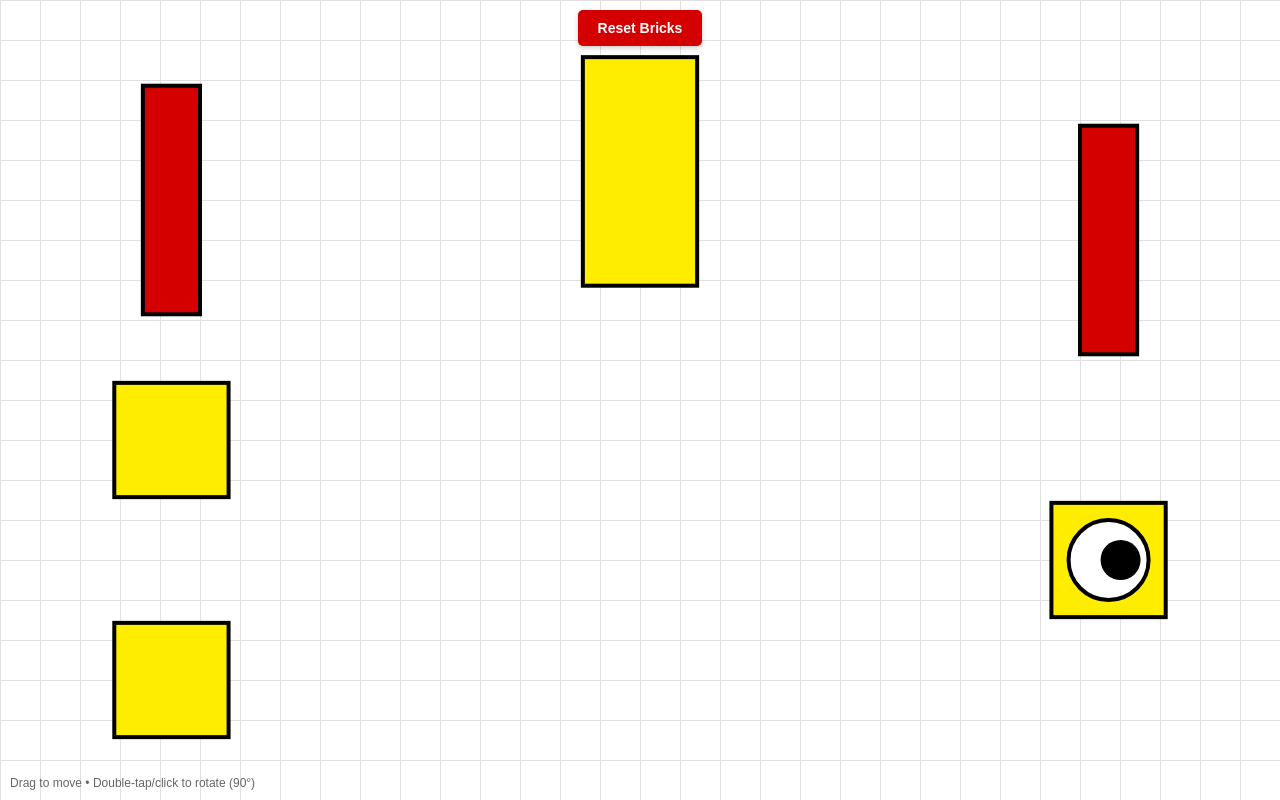
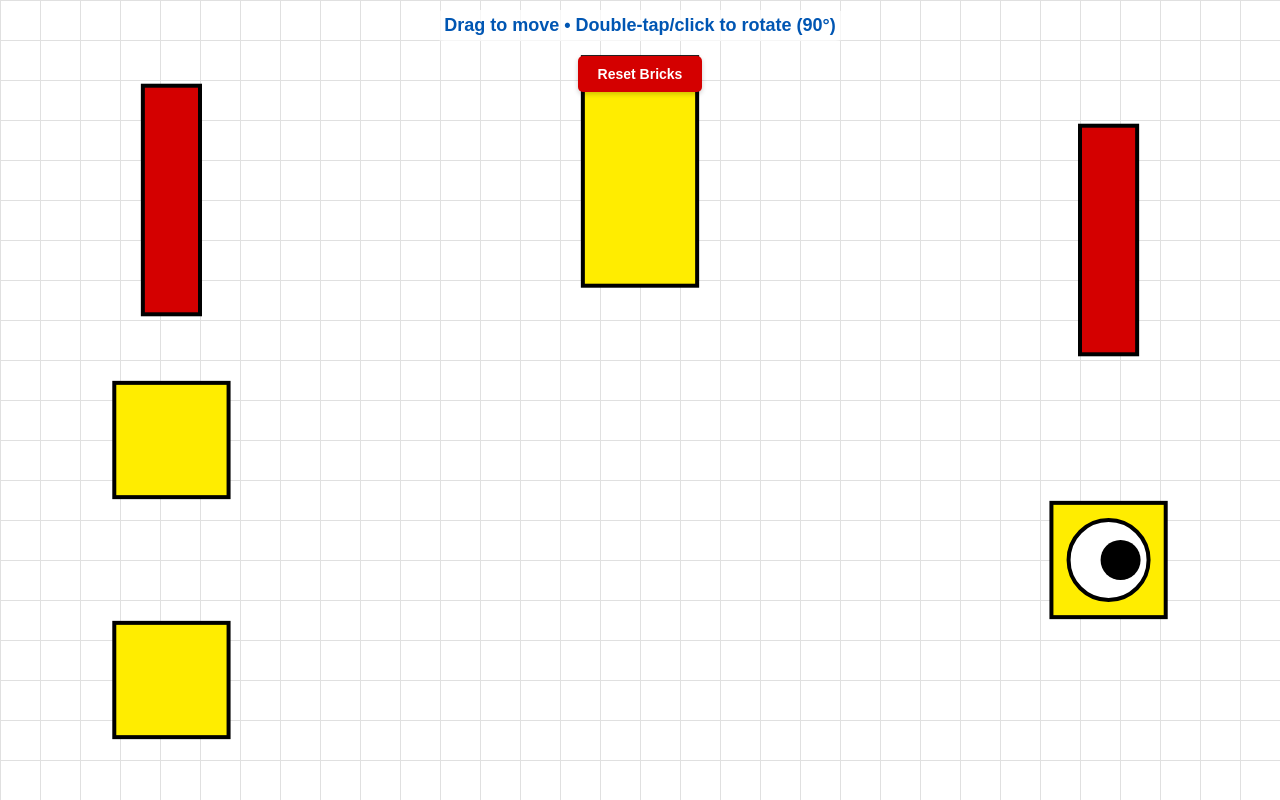
Before and after one commit to Racen245/practiceforjuan, a plain HTML site: page index.html in a window 1280 px wide. Drawn offline with Linux system fonts and the light colour scheme.

Commit message:
Update index.html

```diff
--- a/index.html
+++ b/index.html
@@ -10,19 +10,49 @@
             linear-gradient(to right, #e0e0e0 1px, transparent 1px),
             linear-gradient(to bottom, #e0e0e0 1px, transparent 1px);
             background-size: 40px 40px; background-color: white; }
-        .ui-layer { position: absolute; top: 10px; width: 100%; display: flex; justify-content: center; pointer-events: none; }
-        .btn { background: #d40000; color: white; border: none; padding: 10px 20px; border-radius: 5px;
-               font-size: 14px; cursor: pointer; pointer-events: auto; box-shadow: 0 2px 5px rgba(0,0,0,0.2); font-weight: bold; }
-        .info { position: absolute; bottom: 10px; left: 10px; font-size: 12px; color: #666; pointer-events: none; }
+
+        .ui-layer {
+            position: absolute;
+            top: 10px;
+            width: 100%;
+            display: flex;
+            flex-direction: column;
+            align-items: center;
+            pointer-events: none;
+            gap: 15px;
+        }
+
+        .info {
+            font-size: 18px;
+            color: #0056b3;
+            font-weight: bold;
+            text-align: center;
+            background: rgba(255, 255, 255, 0.7);
+            padding: 5px 15px;
+            border-radius: 20px;
+        }
+
+        .btn {
+            background: #d40000;
+            color: white;
+            border: none;
+            padding: 10px 20px;
+            border-radius: 5px;
+            font-size: 14px;
+            cursor: pointer;
+            pointer-events: auto;
+            box-shadow: 0 2px 5px rgba(0,0,0,0.2);
+            font-weight: bold;
+        }
     </style>
 </head>
 <body>
 
 <div class="ui-layer">
+    <div class="info">Drag to move • Double-tap/click to rotate (90°)</div>
     <button class="btn" onclick="resetPieces()">Reset Bricks</button>
 </div>
 
-<div class="info">Drag to move • Double-tap/click to rotate (90°)</div>
 <canvas id="canvas"></canvas>
 
 <script>
@@ -35,7 +65,6 @@ function resize() {
 }
 resize();
 
-// Scale doubled: changed divisor from 14 to 7
 const s = Math.min(canvas.width, canvas.height) / 7;
 
 let shapes = [];
@@ -100,15 +129,10 @@ function initShapes() {
     const H = canvas.height;
 
     shapes = [
-        // Left: Red Plate and TWO Yellow 2x2 Bricks
         new Brick(0.5, 2, '#d40000', s*1.5, H*0.25),
         new Brick(1, 1, '#ffed00', s*1.5, H*0.55),
         new Brick(1, 1, '#ffed00', s*1.5, H*0.85),
-
-        // Top: Yellow 2x4 Brick
         new Brick(1, 2, '#ffed00', W*0.5, s*1.5),
-
-        // Right: Red Plate and ONE Eye Brick
         new Brick(0.5, 2, '#d40000', W-s*1.5, H*0.3),
         new Brick(1, 1, '#ffed00', W-s*1.5, H*0.7, true)
     ];
```
